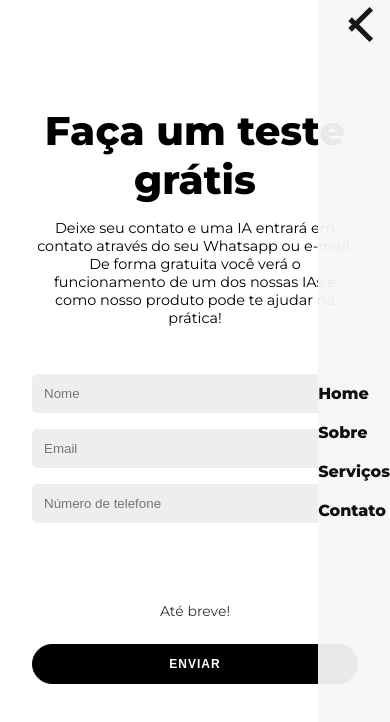
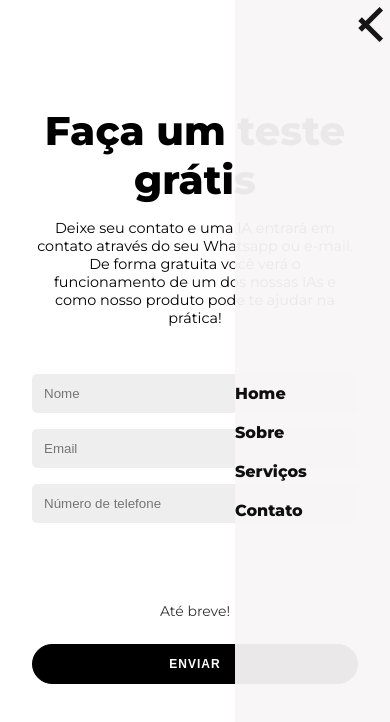
Before and after one commit to ItaloRolim/formulario-logicflow, a plain HTML site: page index.html in a window 390 px wide. Both pictures are taken after a click on the element 360 px from the left and 24 px from the top of the page. Drawn offline with Linux system fonts and the light colour scheme.

Commit message:
teste 0.2

```diff
--- a/assets/css/style.css
+++ b/assets/css/style.css
@@ -371,7 +371,7 @@ nav ul li a:hover {
         top: 0;
         right: 0;
         height: 100%;
-        width: 40%px;
+        width: 155px;
         background-color: #f8f6f6f1;
         padding-top: 60px;
         z-index: 1001;
@@ -389,7 +389,7 @@ nav ul li a:hover {
         display: flex;
         position: absolute;
         top: -5px;
-        right: 5px;
+        right: -5px;
         z-index: 1002;
     }
 
```
